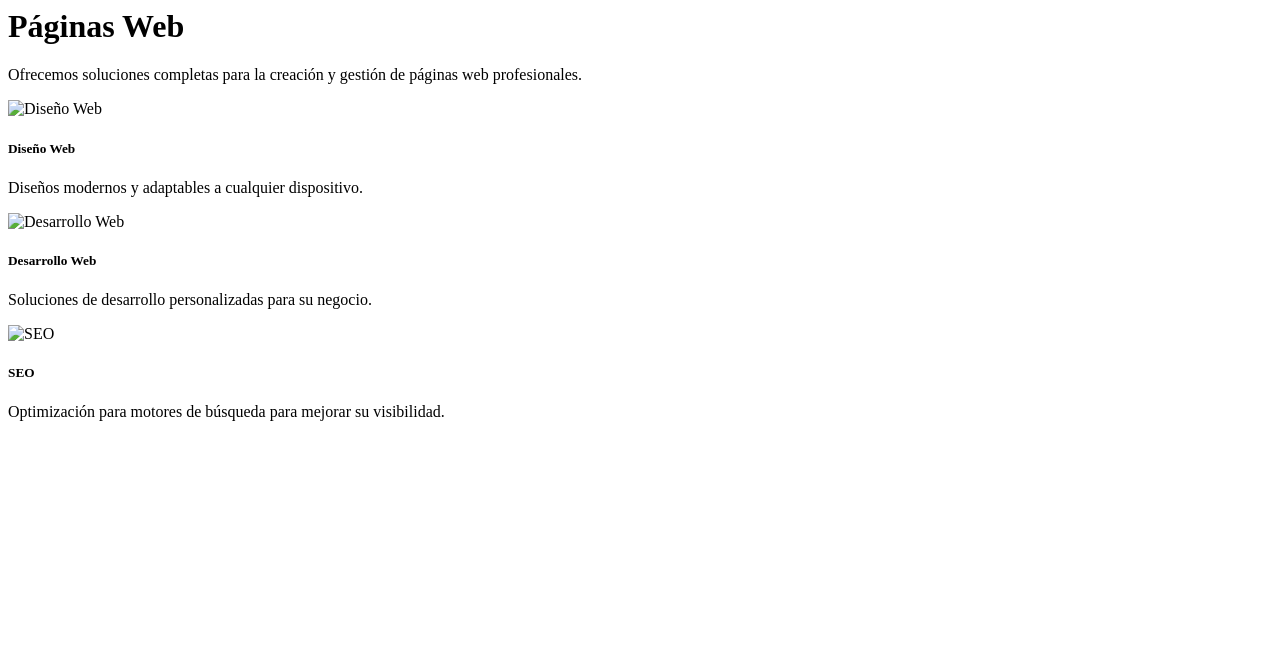
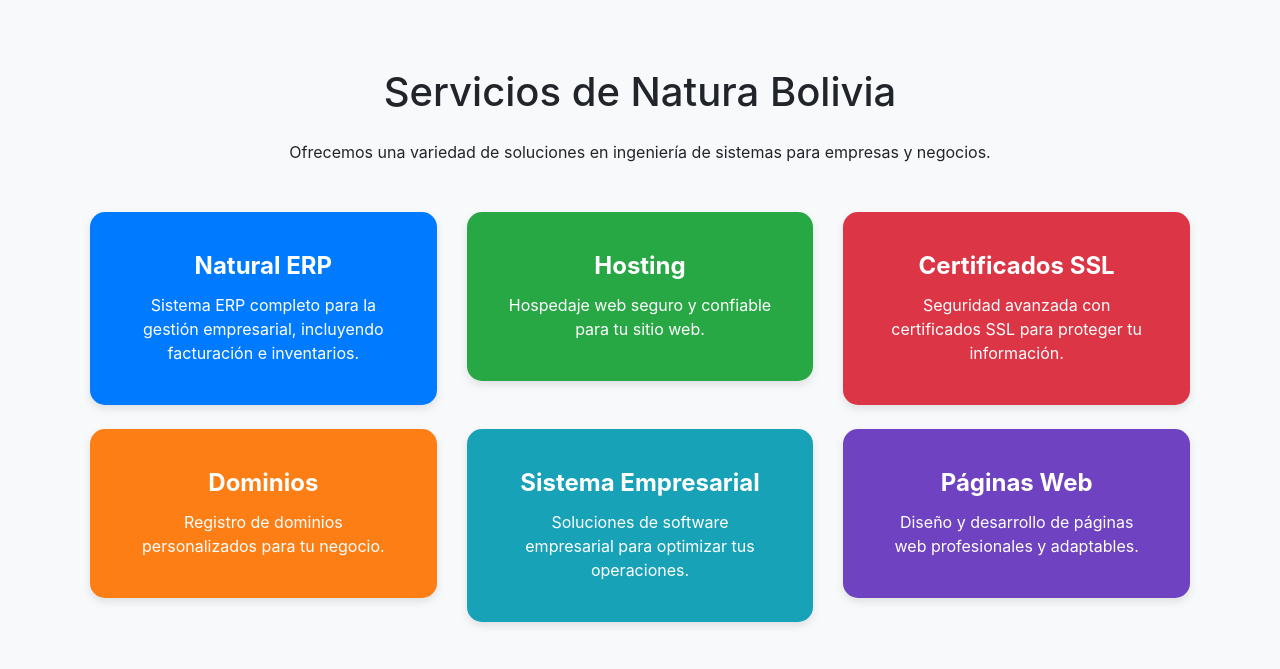
Before and after one commit to cephantasmar/proy_natural_bolivia, a plain HTML site: page login_pagWeb/src/app/paginas-web/paginas-web.component.html in a window 1280 px wide. Drawn offline with nearby package versions, Linux system fonts and the light colour scheme.

Commit message:
Update paginas-web.component.html

```diff
--- a/login_pagWeb/src/app/paginas-web/paginas-web.component.html
+++ b/login_pagWeb/src/app/paginas-web/paginas-web.component.html
@@ -1,33 +1,117 @@
-<div class="container mt-5">
-    <h1 class="text-center">Páginas Web</h1>
-    <p class="text-center">Ofrecemos soluciones completas para la creación y gestión de páginas web profesionales.</p>
-    <div class="row mt-4">
-      <div class="col-md-4">
-        <div class="card">
-          <img src="assets/web-design.jpg" class="card-img-top" alt="Diseño Web">
+<!DOCTYPE html>
+<html lang="es">
+<head>
+  <meta charset="UTF-8">
+  <meta name="viewport" content="width=device-width, initial-scale=1.0">
+  <title>Páginas Web</title>
+  <link rel="stylesheet" href="https://stackpath.bootstrapcdn.com/bootstrap/4.5.2/css/bootstrap.min.css">
+  <link rel="stylesheet" href="https://cdnjs.cloudflare.com/ajax/libs/font-awesome/5.15.3/css/all.min.css">
+  <style>
+    body {
+      background-color: #f8f9fa;
+      margin: 0;
+    }
+    .container {
+      padding: 20px;
+    }
+    .card {
+      border: none;
+      border-radius: 15px;
+      box-shadow: 0 4px 8px rgba(0, 0, 0, 0.1);
+      transition: transform 0.3s, box-shadow 0.3s;
+      color: white;
+      text-align: center;
+      padding: 20px;
+    }
+    .card:hover {
+      transform: translateY(-10px);
+      box-shadow: 0 8px 16px rgba(0, 0, 0, 0.2);
+    }
+    .card-title {
+      font-size: 1.5rem;
+      font-weight: bold;
+    }
+    .card-text {
+      font-size: 1rem;
+    }
+    .bg-erp {
+      background-color: #007bff;
+    }
+    .bg-hosting {
+      background-color: #28a745;
+    }
+    .bg-ssl {
+      background-color: #dc3545;
+    }
+    .bg-domains {
+      background-color: #fd7e14;
+    }
+    .bg-business {
+      background-color: #17a2b8;
+    }
+    .bg-web {
+      background-color: #6f42c1;
+    }
+  </style>
+</head>
+<body>
+  <div class="container mt-5">
+    <h1 class="text-center mb-4">Servicios de Natura Bolivia</h1>
+    <p class="text-center mb-5">Ofrecemos una variedad de soluciones en ingeniería de sistemas para empresas y negocios.</p>
+    <div class="row">
+      <div class="col-md-4 mb-4">
+        <div class="card bg-erp">
           <div class="card-body">
-            <h5 class="card-title">Diseño Web</h5>
-            <p class="card-text">Diseños modernos y adaptables a cualquier dispositivo.</p>
+            <h5 class="card-title">Natural ERP</h5>
+            <p class="card-text">Sistema ERP completo para la gestión empresarial, incluyendo facturación e inventarios.</p>
           </div>
         </div>
       </div>
-      <div class="col-md-4">
-        <div class="card">
-          <img src="assets/web-development.jpg" class="card-img-top" alt="Desarrollo Web">
+      <div class="col-md-4 mb-4">
+        <div class="card bg-hosting">
           <div class="card-body">
-            <h5 class="card-title">Desarrollo Web</h5>
-            <p class="card-text">Soluciones de desarrollo personalizadas para su negocio.</p>
+            <h5 class="card-title">Hosting</h5>
+            <p class="card-text">Hospedaje web seguro y confiable para tu sitio web.</p>
           </div>
         </div>
       </div>
-      <div class="col-md-4">
-        <div class="card">
-          <img src="assets/seo.jpg" class="card-img-top" alt="SEO">
+      <div class="col-md-4 mb-4">
+        <div class="card bg-ssl">
           <div class="card-body">
-            <h5 class="card-title">SEO</h5>
-            <p class="card-text">Optimización para motores de búsqueda para mejorar su visibilidad.</p>
+            <h5 class="card-title">Certificados SSL</h5>
+            <p class="card-text">Seguridad avanzada con certificados SSL para proteger tu información.</p>
+          </div>
+        </div>
+      </div>
+      <div class="col-md-4 mb-4">
+        <div class="card bg-domains">
+          <div class="card-body">
+            <h5 class="card-title">Dominios</h5>
+            <p class="card-text">Registro de dominios personalizados para tu negocio.</p>
+          </div>
+        </div>
+      </div>
+      <div class="col-md-4 mb-4">
+        <div class="card bg-business">
+          <div class="card-body">
+            <h5 class="card-title">Sistema Empresarial</h5>
+            <p class="card-text">Soluciones de software empresarial para optimizar tus operaciones.</p>
+          </div>
+        </div>
+      </div>
+      <div class="col-md-4 mb-4">
+        <div class="card bg-web">
+          <div class="card-body">
+            <h5 class="card-title">Páginas Web</h5>
+            <p class="card-text">Diseño y desarrollo de páginas web profesionales y adaptables.</p>
           </div>
         </div>
       </div>
     </div>
   </div>
+
+  <script src="https://code.jquery.com/jquery-3.5.1.slim.min.js"></script>
+  <script src="https://cdn.jsdelivr.net/npm/@popperjs/core@2.5.4/dist/umd/popper.min.js"></script>
+  <script src="https://stackpath.bootstrapcdn.com/bootstrap/4.5.2/js/bootstrap.min.js"></script>
+</body>
+</html>
```
